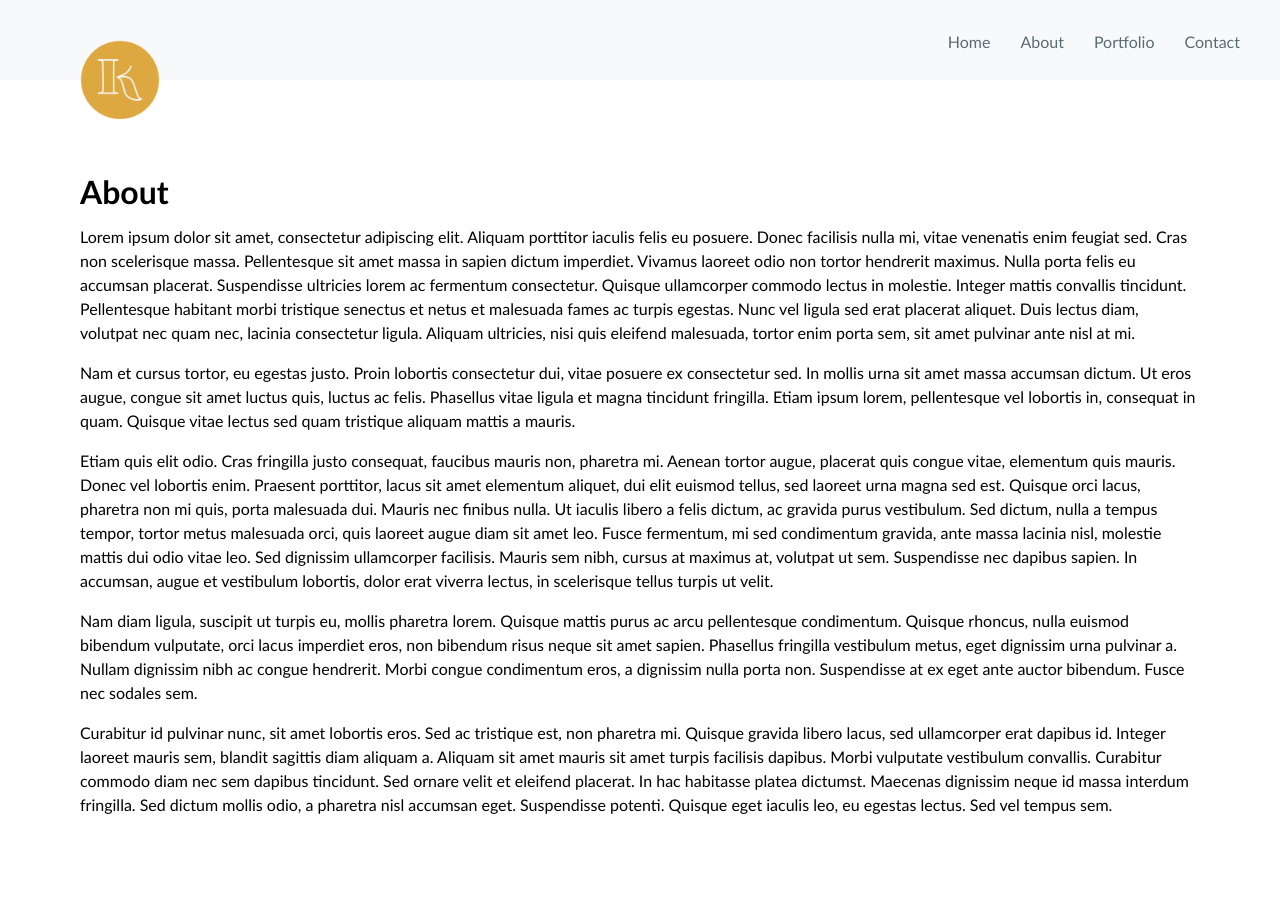
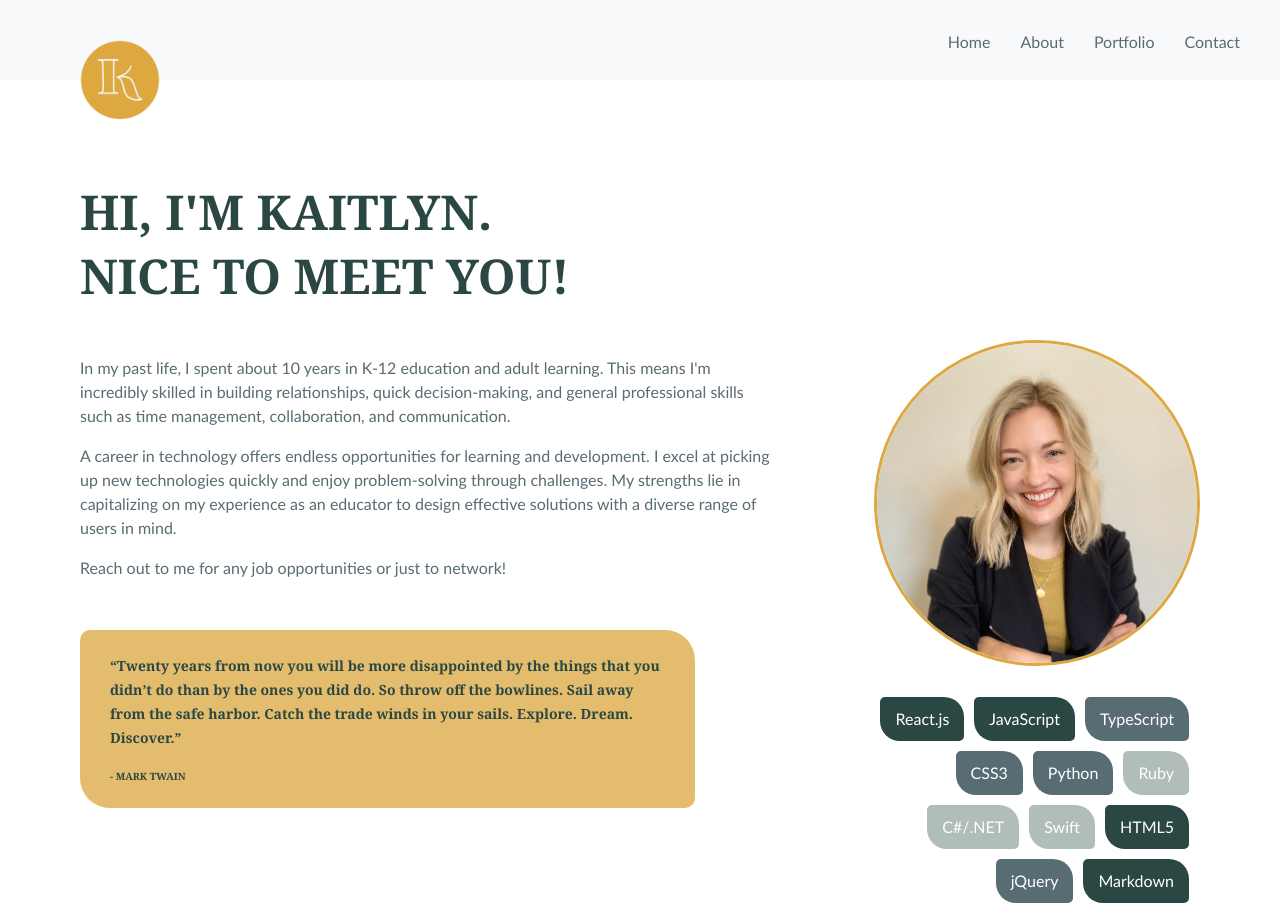
Before and after one commit to kaitvan/portfolio, a React (Vite) app: page /about in a window 1280 px wide. Before the commit the page ends 817 px from the top, so only its background shows below. Built offline with nearby package versions, Linux system fonts and the light colour scheme.

Commit message:
Add text and technologies to about page

```diff
--- /dev/null
+++ b/src/components/Technology.jsx
@@ -0,0 +1,11 @@
+import styles from "./Technology.module.css";
+
+const Technology = (props) => {
+  return (
+    <div className={`${styles.technology} ${styles[props.level]}`}>
+      <p>{props.skill}</p>
+    </div>
+  );
+};
+
+export default Technology;
--- /dev/null
+++ b/src/components/Technology.module.css
@@ -0,0 +1,24 @@
+.technology {
+  color: white;
+  width: auto;
+  margin: 5px;
+  padding: 10px 15px;
+  border-radius: 5px 20px 5px;
+  background: gray;
+}
+
+.technology p {
+  margin: auto;
+}
+
+.functional {
+  background: var(--color-light-green);
+}
+
+.intermediate {
+  background: var(--color-medium-green);
+}
+
+.advanced {
+  background: var(--color-dark-green);
+}
--- a/src/pages/About.jsx
+++ b/src/pages/About.jsx
@@ -1,65 +1,67 @@
+import styles from "./About.module.css";
+import Photo from "../assets/headshot.jpg";
+import Technology from "../components/Technology";
+
 const AboutPage = () => {
+  const aboutMeText = (
+    <div className={styles.text}>
+      <p>
+        In my past life, I spent about 10 years in K-12 education and adult
+        learning. This means I'm incredibly skilled in building relationships,
+        quick decision-making, and general professional skills such as time
+        management, collaboration, and communication.
+      </p>
+      <p>
+        A career in technology offers endless opportunities for learning and
+        development. I excel at picking up new technologies quickly and enjoy
+        problem-solving through challenges. My strengths lie in capitalizing on
+        my experience as an educator to design effective solutions with a
+        diverse range of users in mind.
+      </p>
+      <p>Reach out to me for any job opportunities or just to network!</p>
+      <div className={styles.quote}>
+        <p>
+          “Twenty years from now you will be more disappointed by the things
+          that you didn’t do than by the ones you did do. So throw off the
+          bowlines. Sail away from the safe harbor. Catch the trade winds in
+          your sails. Explore. Dream. Discover.”
+        </p>
+        <p className={styles.byline}>- Mark Twain</p>
+      </div>
+    </div>
+  );
+
+  const technologies = [
+    { skill: "React.js", level: "advanced" },
+    { skill: "JavaScript", level: "advanced" },
+    { skill: "TypeScript", level: "intermediate" },
+    { skill: "CSS3", level: "intermediate" },
+    { skill: "Python", level: "intermediate" },
+    { skill: "Ruby", level: "functional" },
+    { skill: "C#/.NET", level: "functional" },
+    { skill: "Swift", level: "functional" },
+    { skill: "HTML5", level: "advanced" },
+    { skill: "jQuery", level: "intermediate" },
+    { skill: "Markdown", level: "advanced" },
+  ];
+
   return (
     <>
-      <h1>About</h1>
-      <p>
-        Lorem ipsum dolor sit amet, consectetur adipiscing elit. Aliquam
-        porttitor iaculis felis eu posuere. Donec facilisis nulla mi, vitae
-        venenatis enim feugiat sed. Cras non scelerisque massa. Pellentesque sit
-        amet massa in sapien dictum imperdiet. Vivamus laoreet odio non tortor
-        hendrerit maximus. Nulla porta felis eu accumsan placerat. Suspendisse
-        ultricies lorem ac fermentum consectetur. Quisque ullamcorper commodo
-        lectus in molestie. Integer mattis convallis tincidunt. Pellentesque
-        habitant morbi tristique senectus et netus et malesuada fames ac turpis
-        egestas. Nunc vel ligula sed erat placerat aliquet. Duis lectus diam,
-        volutpat nec quam nec, lacinia consectetur ligula. Aliquam ultricies,
-        nisi quis eleifend malesuada, tortor enim porta sem, sit amet pulvinar
-        ante nisl at mi.
-      </p>
-      <p>
-        Nam et cursus tortor, eu egestas justo. Proin lobortis consectetur dui,
-        vitae posuere ex consectetur sed. In mollis urna sit amet massa accumsan
-        dictum. Ut eros augue, congue sit amet luctus quis, luctus ac felis.
-        Phasellus vitae ligula et magna tincidunt fringilla. Etiam ipsum lorem,
-        pellentesque vel lobortis in, consequat in quam. Quisque vitae lectus
-        sed quam tristique aliquam mattis a mauris.
-      </p>
-      <p>
-        Etiam quis elit odio. Cras fringilla justo consequat, faucibus mauris
-        non, pharetra mi. Aenean tortor augue, placerat quis congue vitae,
-        elementum quis mauris. Donec vel lobortis enim. Praesent porttitor,
-        lacus sit amet elementum aliquet, dui elit euismod tellus, sed laoreet
-        urna magna sed est. Quisque orci lacus, pharetra non mi quis, porta
-        malesuada dui. Mauris nec finibus nulla. Ut iaculis libero a felis
-        dictum, ac gravida purus vestibulum. Sed dictum, nulla a tempus tempor,
-        tortor metus malesuada orci, quis laoreet augue diam sit amet leo. Fusce
-        fermentum, mi sed condimentum gravida, ante massa lacinia nisl, molestie
-        mattis dui odio vitae leo. Sed dignissim ullamcorper facilisis. Mauris
-        sem nibh, cursus at maximus at, volutpat ut sem. Suspendisse nec dapibus
-        sapien. In accumsan, augue et vestibulum lobortis, dolor erat viverra
-        lectus, in scelerisque tellus turpis ut velit.
-      </p>
-      <p>
-        Nam diam ligula, suscipit ut turpis eu, mollis pharetra lorem. Quisque
-        mattis purus ac arcu pellentesque condimentum. Quisque rhoncus, nulla
-        euismod bibendum vulputate, orci lacus imperdiet eros, non bibendum
-        risus neque sit amet sapien. Phasellus fringilla vestibulum metus, eget
-        dignissim urna pulvinar a. Nullam dignissim nibh ac congue hendrerit.
-        Morbi congue condimentum eros, a dignissim nulla porta non. Suspendisse
-        at ex eget ante auctor bibendum. Fusce nec sodales sem.
-      </p>
-      <p>
-        Curabitur id pulvinar nunc, sit amet lobortis eros. Sed ac tristique
-        est, non pharetra mi. Quisque gravida libero lacus, sed ullamcorper erat
-        dapibus id. Integer laoreet mauris sem, blandit sagittis diam aliquam a.
-        Aliquam sit amet mauris sit amet turpis facilisis dapibus. Morbi
-        vulputate vestibulum convallis. Curabitur commodo diam nec sem dapibus
-        tincidunt. Sed ornare velit et eleifend placerat. In hac habitasse
-        platea dictumst. Maecenas dignissim neque id massa interdum fringilla.
-        Sed dictum mollis odio, a pharetra nisl accumsan eget. Suspendisse
-        potenti. Quisque eget iaculis leo, eu egestas lectus. Sed vel tempus
-        sem.
-      </p>
+      <h1 className={styles.title}>
+        Hi, I'm Kaitlyn. <br />
+        Nice to meet you!
+      </h1>
+      <div className={styles.about}>
+        {aboutMeText}
+        <div>
+          <img className={styles.headshot} src={Photo} alt="Photo of Kaitlyn" />
+          <div className={styles.technologies}>
+            {technologies.map((technology) => (
+              <Technology skill={technology.skill} level={technology.level} />
+            ))}
+          </div>
+        </div>
+      </div>
     </>
   );
 };
--- /dev/null
+++ b/src/pages/About.module.css
@@ -0,0 +1,48 @@
+.title {
+  font-family: Georgia, "Times New Roman", Times, serif;
+  text-transform: uppercase;
+  font-size: 3rem;
+  line-height: 4rem;
+  color: var(--color-dark-green);
+}
+
+.about {
+  display: flex;
+  justify-content: space-between;
+}
+
+.headshot {
+  width: 25vw;
+  border-radius: 50%;
+  border: 3px solid var(--color-dark-gold);
+}
+
+.text {
+  color: var(--color-medium-green);
+  padding-right: 100px;
+}
+
+.quote {
+  color: var(--color-dark-green);
+  font-family: Georgia, "Times New Roman", Times, serif;
+  font-size: 14px;
+  font-weight: bold;
+  background: var(--color-light-gold);
+  width: 80%;
+  margin: 50px 0;
+  padding: 10px 30px;
+  border-radius: 10px 30px 10px;
+}
+
+.byline {
+  text-transform: uppercase;
+  font-size: 10px;
+}
+
+.technologies {
+  display: flex;
+  flex-wrap: wrap;
+  justify-content: flex-end;
+  width: 25vw;
+  margin-top: 20px;
+}
```
